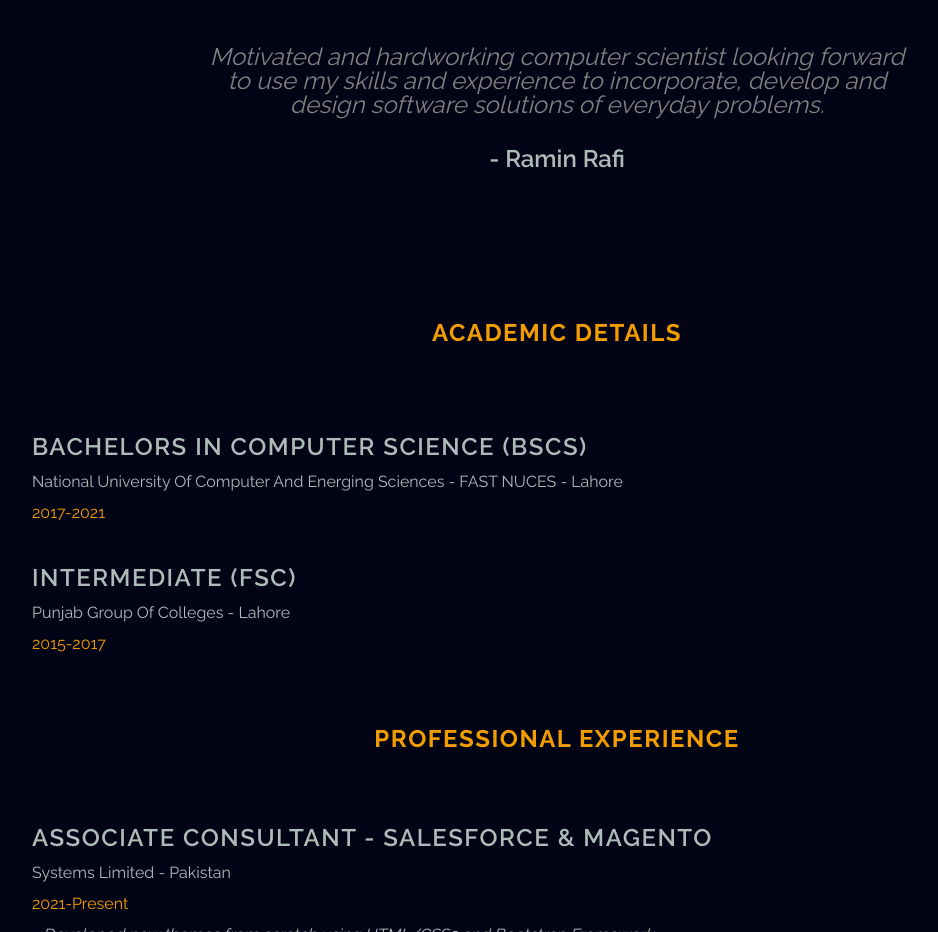
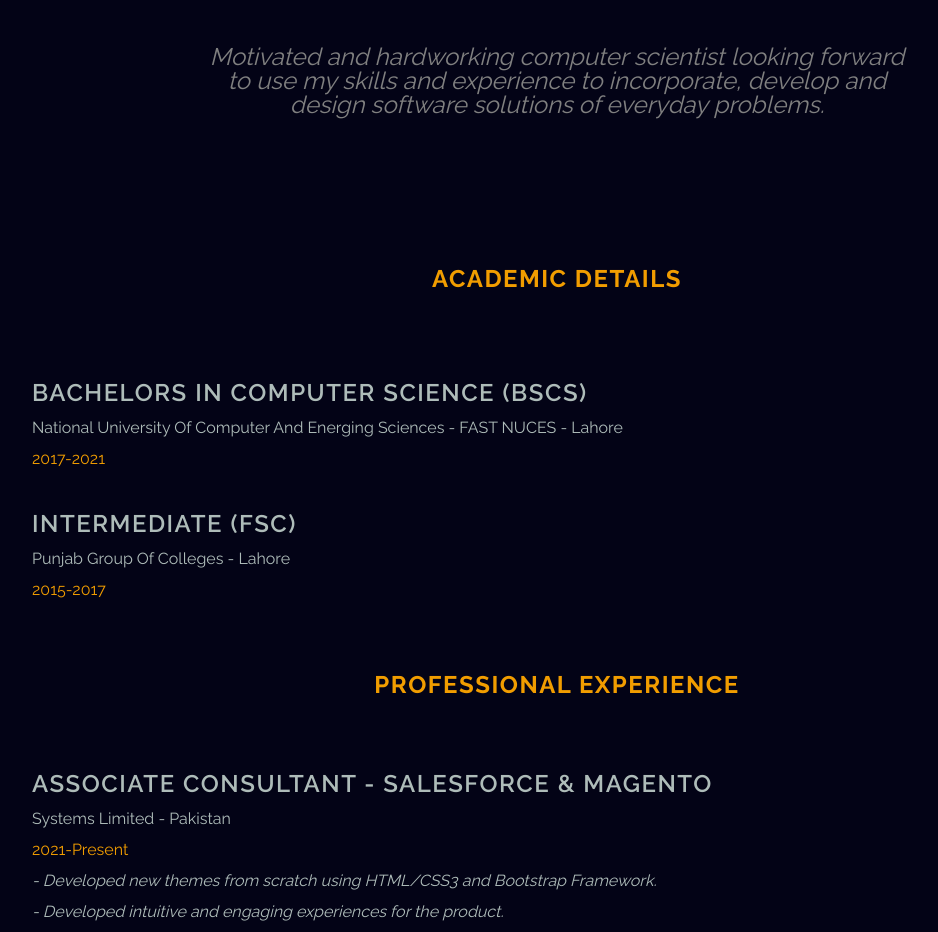
Before and after one commit to raminrafi/raminrafi.github.io, a website: page index.html in a window 1280 px wide. Shown: the part 1423-2355 px from the top of the page, without its empty margins (83-1021 px from the left). Drawn offline with Linux system fonts and the light colour scheme.

Commit message:
Intro updated

```diff
--- a/index.html
+++ b/index.html
@@ -119,7 +119,6 @@
 											solutions of everyday problems.
 										</h3>
 									</blockquote>
-									<strong class="text-capitalize text-bold font-normal d-block py-1">- Ramin Rafi</strong>
 								</div>
 							</div>
 						</div>
```
